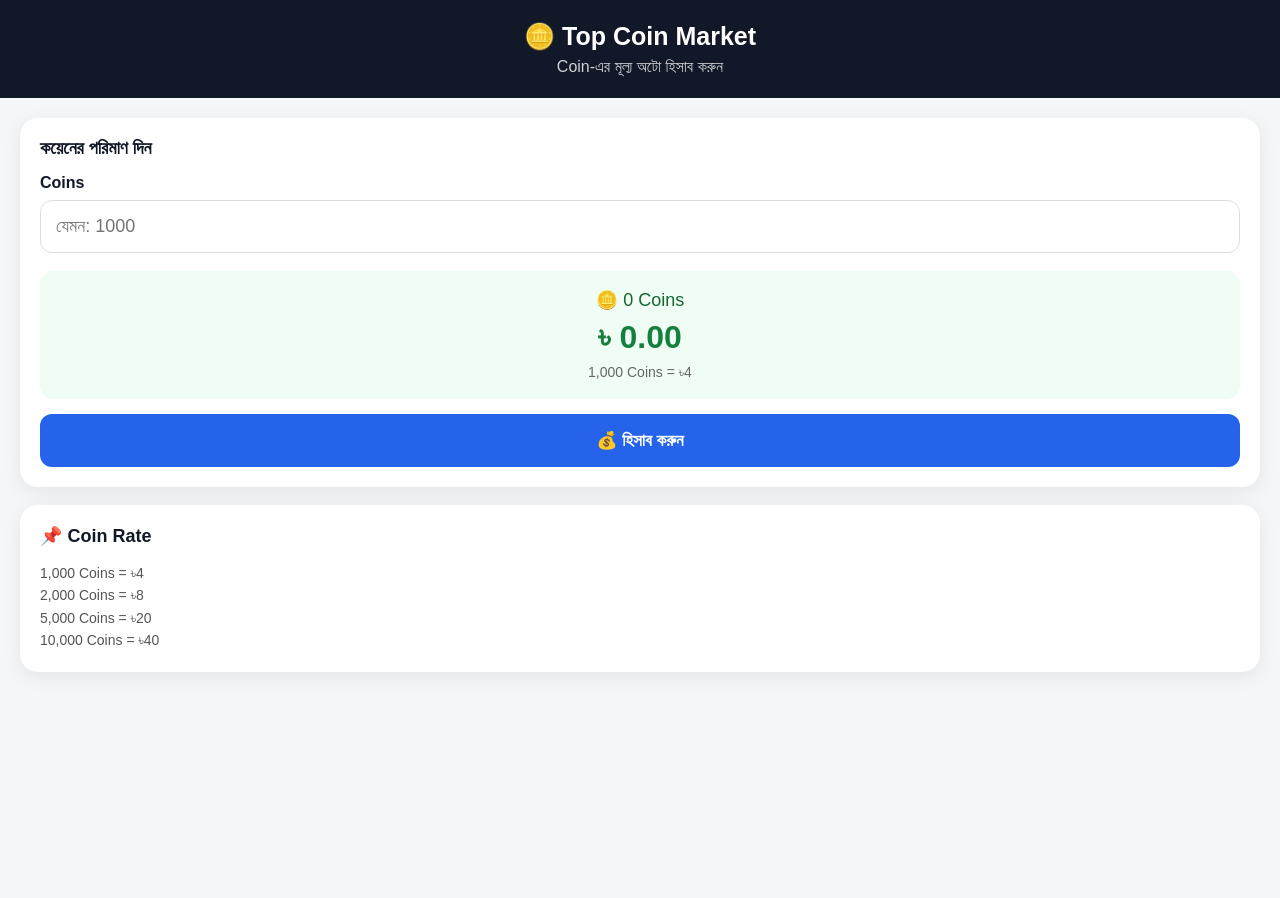
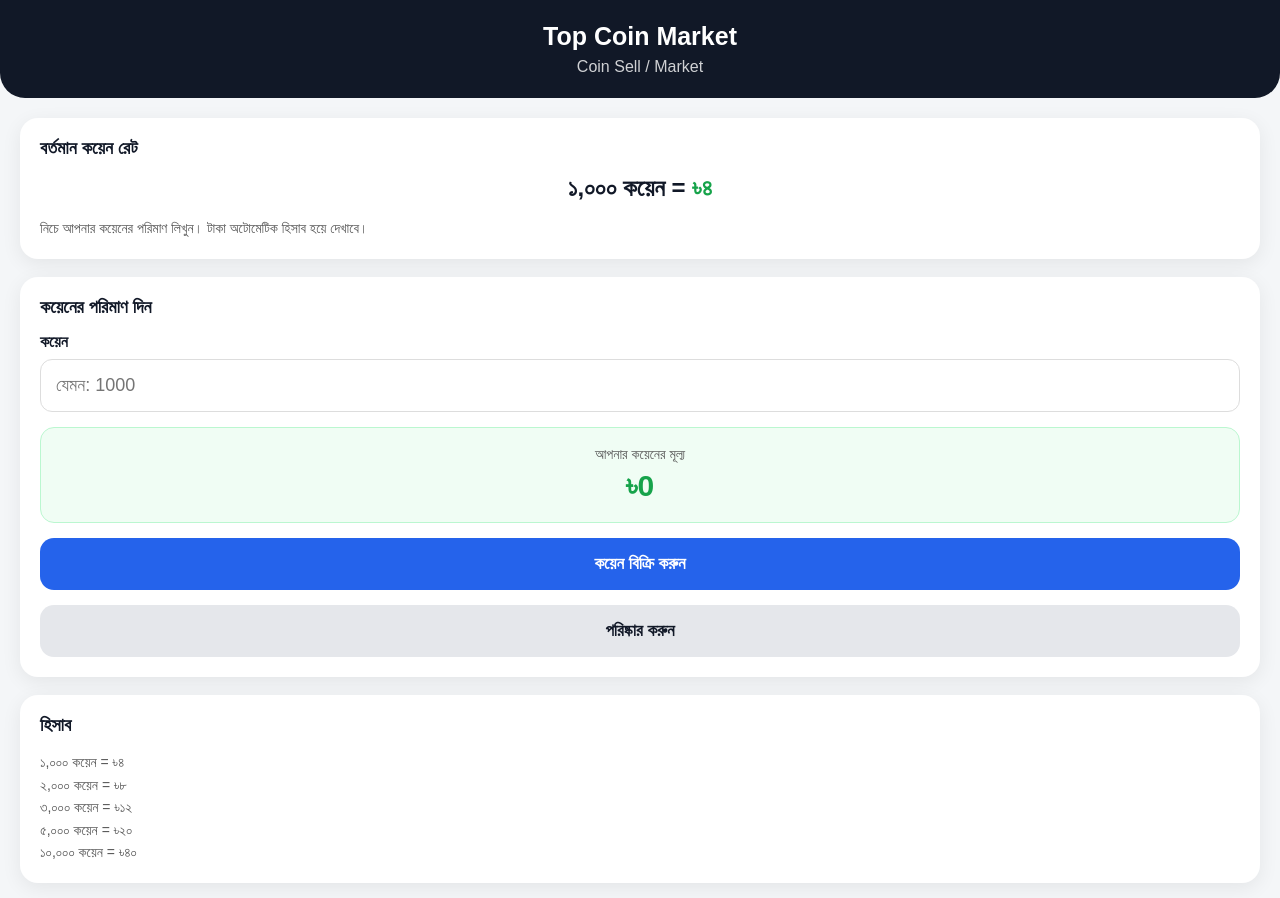
Before and after one commit to siyam512/top-coin-mini-app, a plain HTML site: page index.html in a window 1280 px wide. Before the commit the page ends 800 px from the top, so only its background shows below. Drawn offline with Linux system fonts and the light colour scheme.

Commit message:
Update index.html

```diff
--- a/index.html
+++ b/index.html
@@ -24,6 +24,7 @@
       color: white;
       padding: 22px 20px;
       text-align: center;
+      border-radius: 0 0 25px 25px;
     }
 
     .header h1 {
@@ -33,7 +34,7 @@
 
     .header p {
       margin: 7px 0 0;
-      opacity: .8;
+      opacity: 0.8;
     }
 
     .container {
@@ -45,13 +46,24 @@
       padding: 20px;
       border-radius: 18px;
       margin-bottom: 18px;
-      box-shadow: 0 5px 20px rgba(0,0,0,.07);
+      box-shadow: 0 5px 20px rgba(0,0,0,0.07);
     }
 
     .title {
       font-size: 18px;
       font-weight: bold;
       margin-bottom: 15px;
+    }
+
+    .rate {
+      text-align: center;
+      font-size: 24px;
+      font-weight: bold;
+      margin: 15px 0;
+    }
+
+    .rate span {
+      color: #16a34a;
     }
 
     label {
@@ -69,43 +81,50 @@
       outline: none;
     }
 
-    .result {
-      margin-top: 18px;
+    input:focus {
+      border-color: #2563eb;
+    }
+
+    .calculation {
+      margin-top: 15px;
       padding: 18px;
       background: #f0fdf4;
       border-radius: 14px;
       text-align: center;
+      border: 1px solid #bbf7d0;
     }
 
-    .coins {
-      font-size: 18px;
-      color: #166534;
+    .calculation .small {
+      font-size: 14px;
+      color: #555;
+      margin-bottom: 6px;
     }
 
     .money {
-      margin-top: 8px;
-      font-size: 32px;
+      font-size: 30px;
       font-weight: bold;
-      color: #15803d;
-    }
-
-    .rate {
-      margin-top: 8px;
-      color: #666;
-      font-size: 14px;
+      color: #16a34a;
     }
 
     button {
       width: 100%;
       border: none;
-      border-radius: 12px;
+      border-radius: 14px;
       padding: 16px;
       font-size: 17px;
       font-weight: bold;
       cursor: pointer;
       margin-top: 15px;
+    }
+
+    .submit-button {
       background: #2563eb;
       color: white;
+    }
+
+    .clear-button {
+      background: #e5e7eb;
+      color: #111827;
     }
 
     .info {
@@ -113,93 +132,182 @@
       line-height: 1.6;
       color: #555;
     }
+
+    .success {
+      display: none;
+      margin-top: 15px;
+      padding: 15px;
+      background: #dcfce7;
+      color: #166534;
+      border-radius: 12px;
+      text-align: center;
+      font-weight: bold;
+    }
   </style>
 </head>
 
 <body>
 
   <div class="header">
-    <h1>🪙 Top Coin Market</h1>
-    <p>Coin-এর মূল্য অটো হিসাব করুন</p>
+    <h1>Top Coin Market</h1>
+    <p>Coin Sell / Market</p>
   </div>
 
   <div class="container">
 
     <div class="card">
+      <div class="title">বর্তমান কয়েন রেট</div>
+
+      <div class="rate">
+        ১,০০০ কয়েন = <span>৳৪</span>
+      </div>
+
+      <div class="info">
+        নিচে আপনার কয়েনের পরিমাণ লিখুন। টাকা অটোমেটিক হিসাব হয়ে দেখাবে।
+      </div>
+    </div>
+
+
+    <div class="card">
 
       <div class="title">কয়েনের পরিমাণ দিন</div>
 
-      <label for="coinInput">Coins</label>
+      <label for="coins">কয়েন</label>
 
       <input
-        id="coinInput"
         type="number"
+        id="coins"
+        placeholder="যেমন: 1000"
         min="0"
-        placeholder="যেমন: 1000"
         oninput="calculateMoney()"
       >
 
-      <div class="result">
+      <div class="calculation">
 
-        <div class="coins">
-          🪙 <span id="showCoins">0</span> Coins
+        <div class="small">
+          আপনার কয়েনের মূল্য
         </div>
 
-        <div class="money">
-          ৳ <span id="showMoney">0.00</span>
-        </div>
-
-        <div class="rate">
-          1,000 Coins = ৳4
+        <div class="money" id="money">
+          ৳0
         </div>
 
       </div>
 
-      <button onclick="calculateMoney()">
-        💰 হিসাব করুন
+      <button class="submit-button" onclick="submitCoins()">
+        কয়েন বিক্রি করুন
       </button>
+
+      <button class="clear-button" onclick="clearCoins()">
+        পরিষ্কার করুন
+      </button>
+
+      <div class="success" id="success">
+        আপনার কয়েনের তথ্য নেওয়া হয়েছে।
+      </div>
 
     </div>
 
+
     <div class="card">
 
-      <div class="title">📌 Coin Rate</div>
+      <div class="title">হিসাব</div>
 
       <div class="info">
-        1,000 Coins = ৳4<br>
-        2,000 Coins = ৳8<br>
-        5,000 Coins = ৳20<br>
-        10,000 Coins = ৳40
+
+        ১,০০০ কয়েন = ৳৪<br>
+        ২,০০০ কয়েন = ৳৮<br>
+        ৩,০০০ কয়েন = ৳১২<br>
+        ৫,০০০ কয়েন = ৳২০<br>
+        ১০,০০০ কয়েন = ৳৪০
+
       </div>
 
     </div>
 
   </div>
 
+
   <script>
+
+    // 1000 coins = 4 taka
+    const COINS_PER_1000 = 1000;
+    const TAKA_PER_1000 = 4;
+
 
     function calculateMoney() {
 
-      let coins = Number(document.getElementById("coinInput").value);
+      const coinInput = document.getElementById("coins");
+      const moneyDisplay = document.getElementById("money");
 
-      if (isNaN(coins) || coins < 0) {
-        coins = 0;
+      const coins = Number(coinInput.value);
+
+      if (!coins || coins < 0) {
+        moneyDisplay.innerText = "৳0";
+        return;
       }
 
-      // 1000 Coins = 4 Taka
-      let money = (coins / 1000) * 4;
+      const money = (coins / COINS_PER_1000) * TAKA_PER_1000;
 
-      document.getElementById("showCoins").innerText =
-        coins.toLocaleString();
-
-      document.getElementById("showMoney").innerText =
-        money.toFixed(2);
+      moneyDisplay.innerText = "৳" + formatMoney(money);
     }
 
-    // Telegram Mini App
+
+    function formatMoney(amount) {
+
+      if (Number.isInteger(amount)) {
+        return amount.toLocaleString("en-US");
+      }
+
+      return amount.toFixed(2);
+    }
+
+
+    function clearCoins() {
+
+      document.getElementById("coins").value = "";
+      document.getElementById("money").innerText = "৳0";
+      document.getElementById("success").style.display = "none";
+    }
+
+
+    function submitCoins() {
+
+      const coins = Number(
+        document.getElementById("coins").value
+      );
+
+      if (!coins || coins <= 0) {
+
+        alert("দয়া করে কয়েনের পরিমাণ লিখুন।");
+        return;
+      }
+
+      const money = (coins / 1000) * 4;
+
+      document.getElementById("success").innerText =
+        "আপনার " +
+        coins.toLocaleString("en-US") +
+        " কয়েনের মূল্য ৳" +
+        formatMoney(money) +
+        "।";
+
+      document.getElementById("success").style.display = "block";
+
+
+      // Telegram Mini App
+      if (window.Telegram && Telegram.WebApp) {
+        Telegram.WebApp.HapticFeedback.impactOccurred("light");
+      }
+    }
+
+
+    // Telegram Mini App initialize
     if (window.Telegram && Telegram.WebApp) {
+
       Telegram.WebApp.ready();
       Telegram.WebApp.expand();
+
     }
 
   </script>
```
